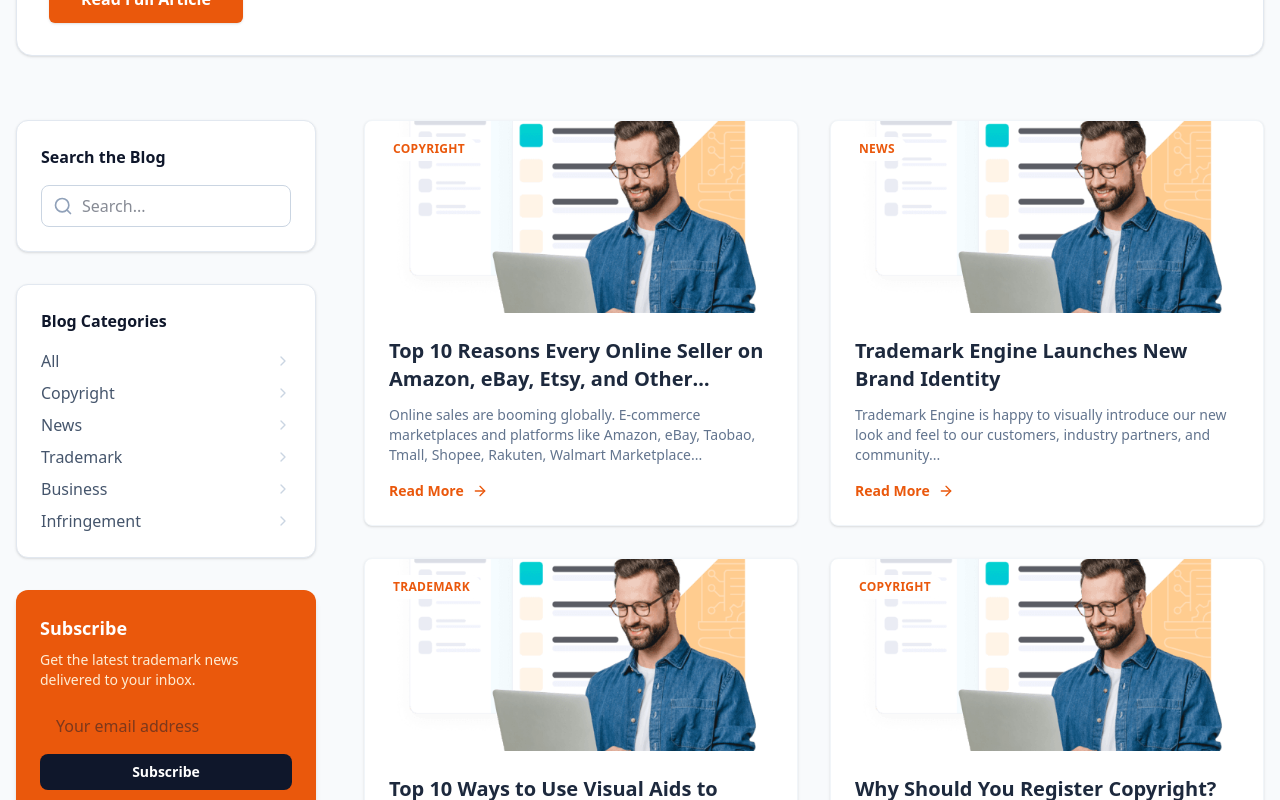
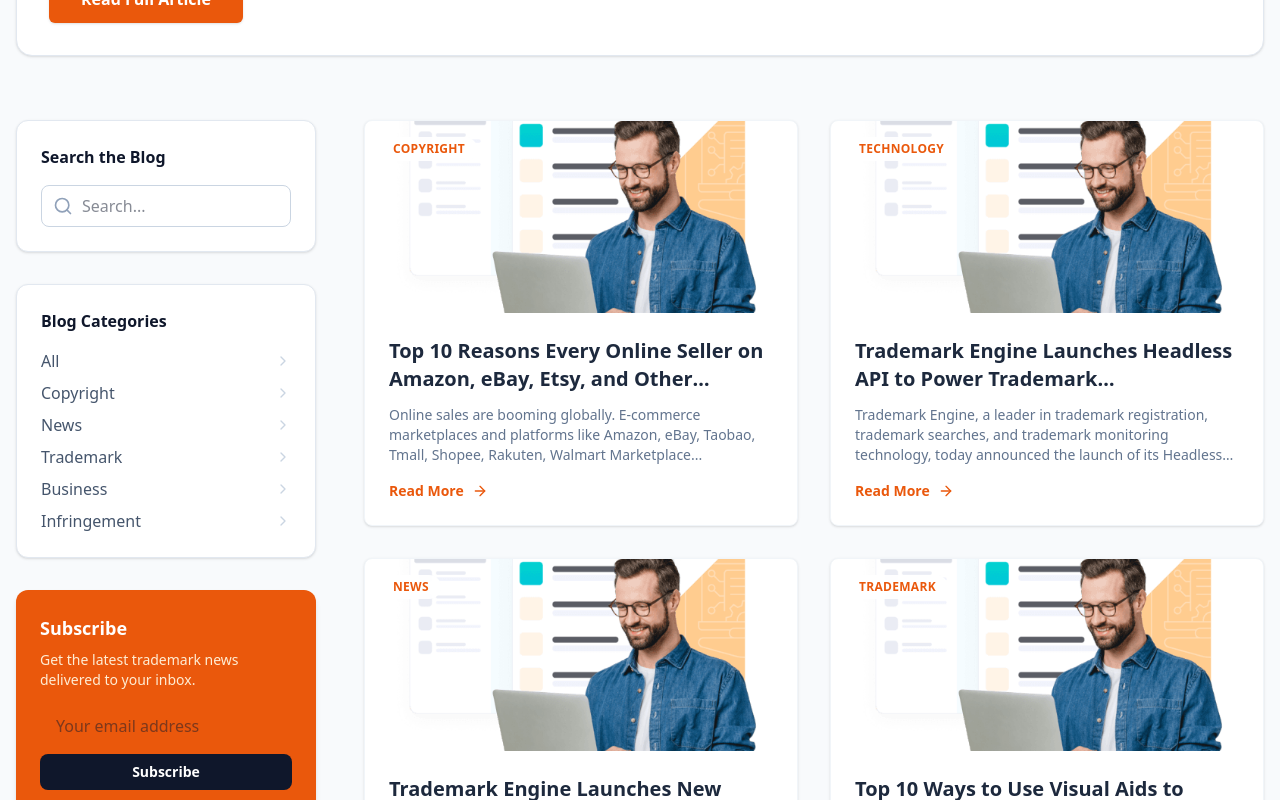
Before and after one commit to Sajid-Abbas110/Trademarkengine, a Next.js app: page /blog in a window 1280 px wide. Shown: the part 660-1460 px from the top of the page. Built offline with nearby package versions, Linux system fonts and the light colour scheme.

Commit message:
Add second blog post: Trademark Engine Launches Headless API

```diff
--- a/app/blog/[slug]/page.tsx
+++ b/app/blog/[slug]/page.tsx
@@ -8,6 +8,62 @@ import Image from "next/image";
 
 // Blog post data
 const blogPosts: { [key: string]: any } = {
+  "trademark-engine-headless-api": {
+    title: "Trademark Engine Launches Headless API to Power Trademark Registrations, Searches, and Monitoring for Partner Platforms",
+    date: "October 20, 2026",
+    category: "Technology",
+    readTime: "2 min read",
+    author: "Jeff Mears",
+    image: "/hero.png",
+    content: `
+      <section>
+        <p><strong>Trademark Engine</strong>, a leader in trademark registration, trademark searches, and trademark monitoring technology, today announced the launch of its Headless API, a breakthrough solution that allows partners to embed Trademark Engine's full range of trademark tools directly within their own products and digital ecosystems.</p>
+      </section>
+
+      <section>
+        <h2>Expanding Access to Trademark Services</h2>
+        <p>The new API enables partner organizations—ranging from e-commerce platforms and website builders integrated with Trademark Engine technology—to ensure that end users of their platforms can register and protect trademarks, perform searches, and conduct monitoring of their brands without having to leave their platform.</p>
+        <p>"Our aim has always been to enable trademark registration and trademark monitoring for all businesses, regardless of their size," said <strong>Trademark Engine CEO</strong>. "By bringing our headless API to market, we're extending that mission to our partners, making it possible for their customers to access comprehensive trademark protection both efficiently and economically at scale."</p>
+      </section>
+
+      <section>
+        <h2>Key API Features</h2>
+        <p>The Trademark Engine API is built to be flexible, safe, and work with other systems. It provides:</p>
+        <ul>
+          <li><strong>Trademark Registration:</strong> Quick filing for trademarks through partner applications.</li>
+          <li><strong>Trademark Searches:</strong> AI-powered search results added to naming and classification processes.</li>
+          <li><strong>Trademark Monitoring:</strong> Constant monitoring of trademarks for possible misuse, with alerts and email reports.</li>
+        </ul>
+      </section>
+
+      <section>
+        <h2>Use Cases for Partner Platforms</h2>
+        <p>The API can be used in different sectors, like e-commerce for helping sellers build brands, website builders for helping creators, and platforms for artists. In addition, the system is engineered to integrate seamlessly with Large Language Models (LLMs), Modular Computing Platforms (MCPs) and other AI systems. These integrations enable features like automated name analysis, predictive brand watch-listing, and proactive brand monitoring powered by machine learning.</p>
+        <p>"Trademark protection should be seen into every platform where innovation happens," Modular stated in announcing a product. "Bringing trademark protection right to your fingertips. It's about expanding every innovated with trademark success built-in tools to send their legal identity."</p>
+      </section>
+
+      <section>
+        <h2>AI-Powered Capabilities</h2>
+        <p>Moreover, it's quick to work with AI systems, telling developers to create smart trademark operations. This allows for features such as automated name analysis, predictive brand watch-listing, in addition. The system is engineered to integrate seamlessly with Large Language Models (LLMs), Modular Computing Platforms (MCPs) and other AI systems. These integrations enable features like automated name analysis, predictive brand watch-listing, and proactive brand monitoring powered by machine learning.</p>
+      </section>
+
+      <section>
+        <h2>About Trademark Engine</h2>
+        <p><strong>Trademark Engine</strong> is an online platform that simplifies the trademark registration process for entrepreneurs, startups, and growing businesses. Since its launch, the company has helped thousands of clients protect their brands by offering accessible, affordable, and easy-to-use trademark registration solutions. With a mission to bring intellectual property protection to the forefront of any startup idea, Trademark Engine combines technology with attorney support to make intellectual property protection more approachable and efficient. Learn more at <a href="https://trademarkengine.com">trademarkengine.com</a>.</p>
+      </section>
+
+      <section>
+        <h2>About 360 Legal</h2>
+        <p><strong>360 Legal</strong> is a leading provider of online legal and business solutions, offering a suite of innovative, comprehensive, and cost-effective solutions to empower individuals, entrepreneurs, nonprofits, and small to medium-sized businesses. From business formation to estate planning, legal document services to brand protection, 360 Legal provides affordable services across a wide range of needs – from business formation to trademark registration to estate planning, legal document services, and more. Learn more at <a href="https://360legal.com">360legal.com</a>.</p>
+      </section>
+
+      <section>
+        <h2>Press Release</h2>
+        <p>Press Release can be found <a href="https://example.com/press-release">HERE</a>.</p>
+        <p><em>Originally published on October 20, 2026, and last edited on October 20, 2026.</em></p>
+      </section>
+    `
+  },
   "top-10-reasons-sellers-trademark": {
     title: "Top 10 Reasons Every Online Seller on Amazon, eBay, Etsy, and Other Marketplaces Should Trademark and Copyright their Brand",
     date: "January 9, 2026",
--- a/app/blog/page.tsx
+++ b/app/blog/page.tsx
@@ -15,6 +15,13 @@ const blogPosts = [
         imageSrc: "/hero.png",
         category: "Copyright",
         slug: "top-10-reasons-sellers-trademark"
+    },
+    {
+        title: "Trademark Engine Launches Headless API to Power Trademark Registrations, Searches, and Monitoring for Partner Platforms",
+        summary: "Trademark Engine, a leader in trademark registration, trademark searches, and trademark monitoring technology, today announced the launch of its Headless API.",
+        imageSrc: "/hero.png",
+        category: "Technology",
+        slug: "trademark-engine-headless-api"
     },
     {
         title: "Trademark Engine Launches New Brand Identity",
```
